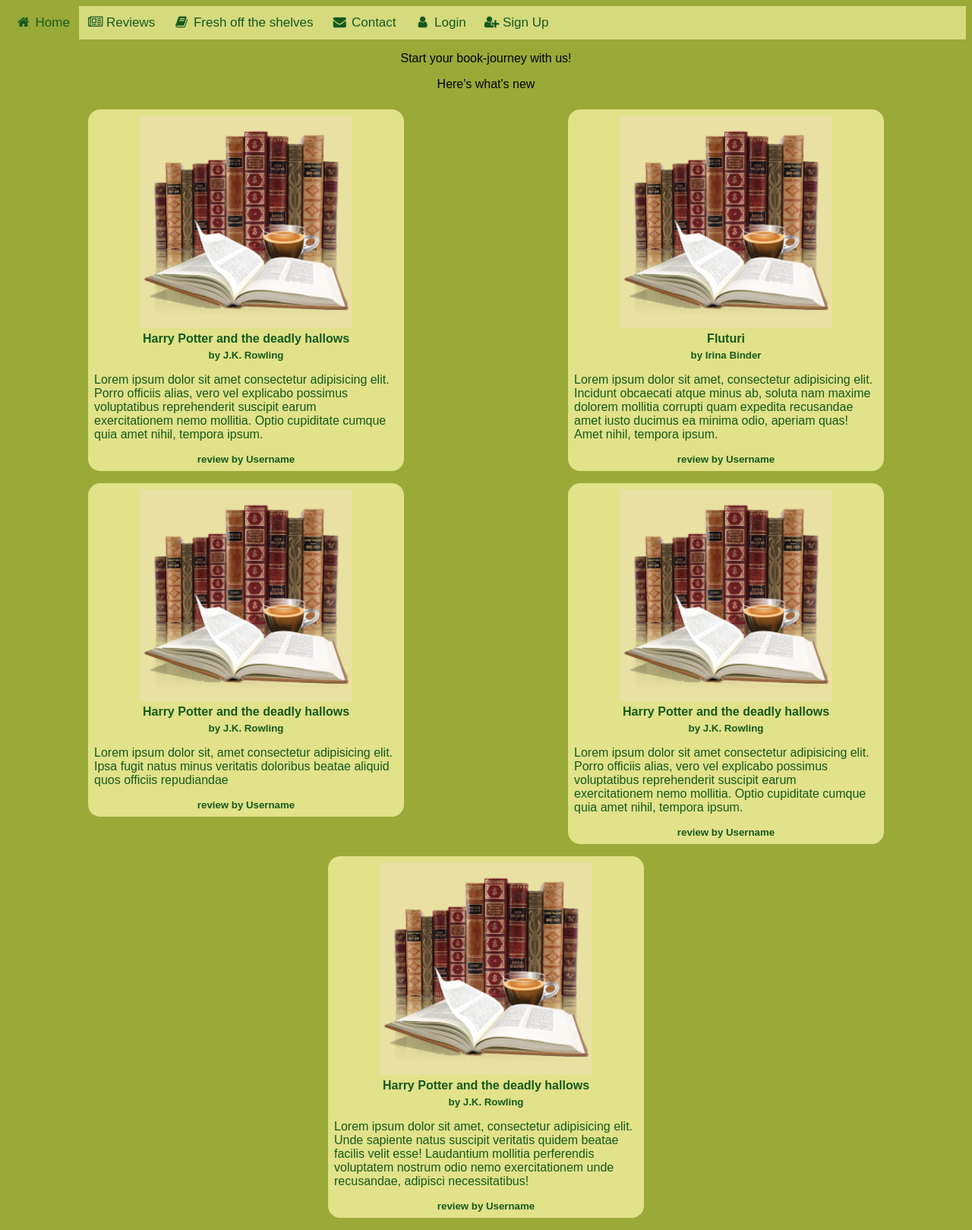
After one commit to AzdHyperman/Proiect-Tehnologii-Web, a PHP site: page /views/home.html in a window 1280 px wide. The commit adds this page. Shown: the whole page at 76% size. Run offline with PHP 8.4, Linux system fonts and the light colour scheme.

Commit message:
home.html new
modificari la css-uri, mai mult de style

```diff
--- a/style/home_user.css
+++ b/style/home_user.css
@@ -1,5 +1,16 @@
 h4,h5{
     text-align: center;
+}
+
+h2{
+    text-align: center;
+    font:normal 1em Arial;
+    margin-top:1em;
+}
+
+h3{
+    text-align:center;
+    font:normal 1em Arial;
 }
 
 .articleContainer .articlePreview{
--- a/style/navbar.css
+++ b/style/navbar.css
@@ -13,7 +13,7 @@
     background-color: #e0e289da;
     overflow: auto; /* specific ce se intampla daca bara are overflow, adica elementele ei nu incap in width*/
     position: sticky; /*lipesc bara de navigare cand dau scroll si ajung la ea*/
-    top:0%; /*lipesc bara de navigare de top cu o diferenta intre bara si top de 0px*/
+    top:0px; /*lipesc bara de navigare de top cu o diferenta intre bara si top de 0px*/
   }
 
   /* Navbar links */
--- a/style/reviews.css
+++ b/style/reviews.css
@@ -16,7 +16,7 @@ aside{
     float:right;
     position:sticky;
     top:0;
-    max-height: fit-content;
+    max-height: scroll;
     width:fit-content;
     max-width:30%;
 }
@@ -30,8 +30,10 @@ aside{
 }
 
 .asideTemplate #title{
-    font: bolder 1.4em Arial;
+    font: bolder 1em Arial;
     color: #14591D;
+    margin:0 auto;
+    text-align: center;
 }
 
 .asideTemplate .articlePreview{
@@ -45,7 +47,7 @@ aside{
 
 .asideTemplate header{
     margin:0 auto;
-    font-family: Arial;
+    font:normal 1em Arial;
 }
 
 .asideTemplate h3{
@@ -54,7 +56,7 @@ aside{
 }
 
 .asideTemplate p{
-    font: normal 0.8em Arial;
+    font: normal 0.7em Arial;
     margin-top: 10px;
     margin-bottom: 10px;
 }
@@ -122,3 +124,7 @@ h4{
 h5{
     margin: 0px auto;
 }
+
+#rating{
+    font:normal 1em Arial;
+}
--- /dev/null
+++ b/views/home.html
@@ -0,0 +1,105 @@
+<!DOCTYPE html>
+<html lang="en">
+<head>
+    <meta charset="UTF-8">
+    <meta name="viewport" content="width=device-width, initial-scale=1.0">
+    <title>Book Reviewer</title>
+    <link rel="stylesheet" type="text/css" href="../style/navbar.css">
+    <link rel="stylesheet" type="text/css" href="../style/navbar700.css">
+    <!-- libraria pentru icon-urile de la meniu: font-awesome.min.css -->
+    <link rel="stylesheet" href="https://cdnjs.cloudflare.com/ajax/libs/font-awesome/4.7.0/css/font-awesome.min.css">
+    <link rel="stylesheet" type="text/css" href="../style/reviews.css">
+    <link rel="stylesheet" type="text/css" href="../style/reviews400.css">
+    <link rel="stylesheet" type="text/css" href="../style/home_user.css">
+
+</head>
+<body>
+    <header>
+        <div class="navbar">
+            <a class="active" href="#"><i class="fa fa-fw fa-home"></i> Home</a>
+            <a class="#" href="reviews.html"><i class="fa fa-newspaper-o"></i> Reviews</a>
+            <a class="#" href="freshOffTheShelves.html"><i class="fa fa-fw fa-book"></i> Fresh off the shelves</a>
+            <a class="#" href="#"><i class="fa fa-fw fa-envelope"></i> Contact</a>
+            <a class="#" href="#"><i class="fa fa-fw fa-user"></i> Login</a>
+            <a class="#" href="signUp.html"><i class="fa fa-user-plus" ></i> Sign Up</a>
+        </div>
+    </header>
+
+    <h2>Start your book-journey with us! </h2>
+    <main>
+        <h3>Here's what's new <!--<a href="reviews.html">Reviews</a>--></h3>
+        <div class="articleContainer">
+            <div class="articlePreview">
+                <a href="#">
+                <img src="../images/Books-icon.png" alt="Harry Potter and the deadly hallows" >
+                <h4>Harry Potter and the deadly hallows</h4>
+                <h5>by J.K. Rowling</h5>
+                <p>Lorem ipsum dolor sit amet consectetur adipisicing elit.
+                    Porro officiis alias, vero vel explicabo possimus voluptatibus
+                    reprehenderit suscipit earum exercitationem nemo mollitia. Optio
+                    cupiditate cumque quia amet nihil, tempora ipsum.
+                </p>
+                <h5>review by Username</h5>
+                </a>
+            </div>
+
+            <div class="articlePreview">
+                <a href="#">
+                <img src="../images/Books-icon.png" alt="Harry Potter and the deadly hallows" >
+                <h4>Fluturi</h4>
+                <h5>by Irina Binder</h5>
+                <p>Lorem ipsum dolor sit amet, consectetur
+                    adipisicing elit. Incidunt obcaecati atque minus ab,
+                    soluta nam maxime dolorem mollitia corrupti quam expedita
+                    recusandae amet iusto ducimus ea minima odio, aperiam quas!
+                    Amet nihil, tempora ipsum.
+                </p>
+                <h5>review by Username</h5>
+                </a>
+            </div>
+
+            <div class="articlePreview">
+                <a href="#">
+                <img src="../images/Books-icon.png" alt="Harry Potter and the deadly hallows" >
+                <h4>Harry Potter and the deadly hallows</h4>
+                <h5>by J.K. Rowling</h5>
+                <p>Lorem ipsum dolor sit, amet consectetur adipisicing elit.
+                     Ipsa fugit natus minus veritatis doloribus beatae aliquid
+                     quos officiis repudiandae
+                </p>
+                <h5>review by Username</h5>
+                </a>
+            </div>
+
+            <div class="articlePreview">
+                <a href="#">
+                <img src="../images/Books-icon.png" alt="Harry Potter and the deadly hallows" >
+                <h4>Harry Potter and the deadly hallows</h4>
+                <h5>by J.K. Rowling</h5>
+                <p>Lorem ipsum dolor sit amet consectetur adipisicing elit.
+                    Porro officiis alias, vero vel explicabo possimus voluptatibus
+                    reprehenderit suscipit earum exercitationem nemo mollitia. Optio
+                    cupiditate cumque quia amet nihil, tempora ipsum.
+                </p>
+                <h5>review by Username</h5>
+                </a>
+            </div>
+
+            <div class="articlePreview">
+                <a href="#">
+                <img src="../images/Books-icon.png" alt="Harry Potter and the deadly hallows">
+                <h4>Harry Potter and the deadly hallows</h4>
+                <h5>by J.K. Rowling</h5>
+                <p>Lorem ipsum dolor sit amet, consectetur adipisicing elit.
+                    Unde sapiente natus suscipit veritatis quidem beatae facilis
+                    velit esse! Laudantium mollitia perferendis voluptatem nostrum
+                    odio nemo exercitationem unde recusandae, adipisci necessitatibus!
+                </p>
+                <h5>review by Username</h5>
+                </a>
+            </div>
+        </div>
+
+    </main>
+</body>
+</html>
--- a/views/signUp.html
+++ b/views/signUp.html
@@ -20,7 +20,7 @@
 
     <header>
     <div class="navbar">
-        <a class="#" href="#"><i class="fa fa-fw fa-home"></i> Home</a>
+        <a class="#" href="home.html"><i class="fa fa-fw fa-home"></i> Home</a>
         <a class="#" href="reviews.html"><i class="fa fa-newspaper-o"></i> Reviews</a>
         <a class="#" href="#"><i class="fa fa-fw fa-book"></i> Fresh off the shelves</a>
         <a class="#" href="#"><i class="fa fa-fw fa-envelope"></i> Contact</a>
```
Also changed, not shown: style/reviews400.css (+41 -0 lines), views/reviews.html (+5 -5 lines).
